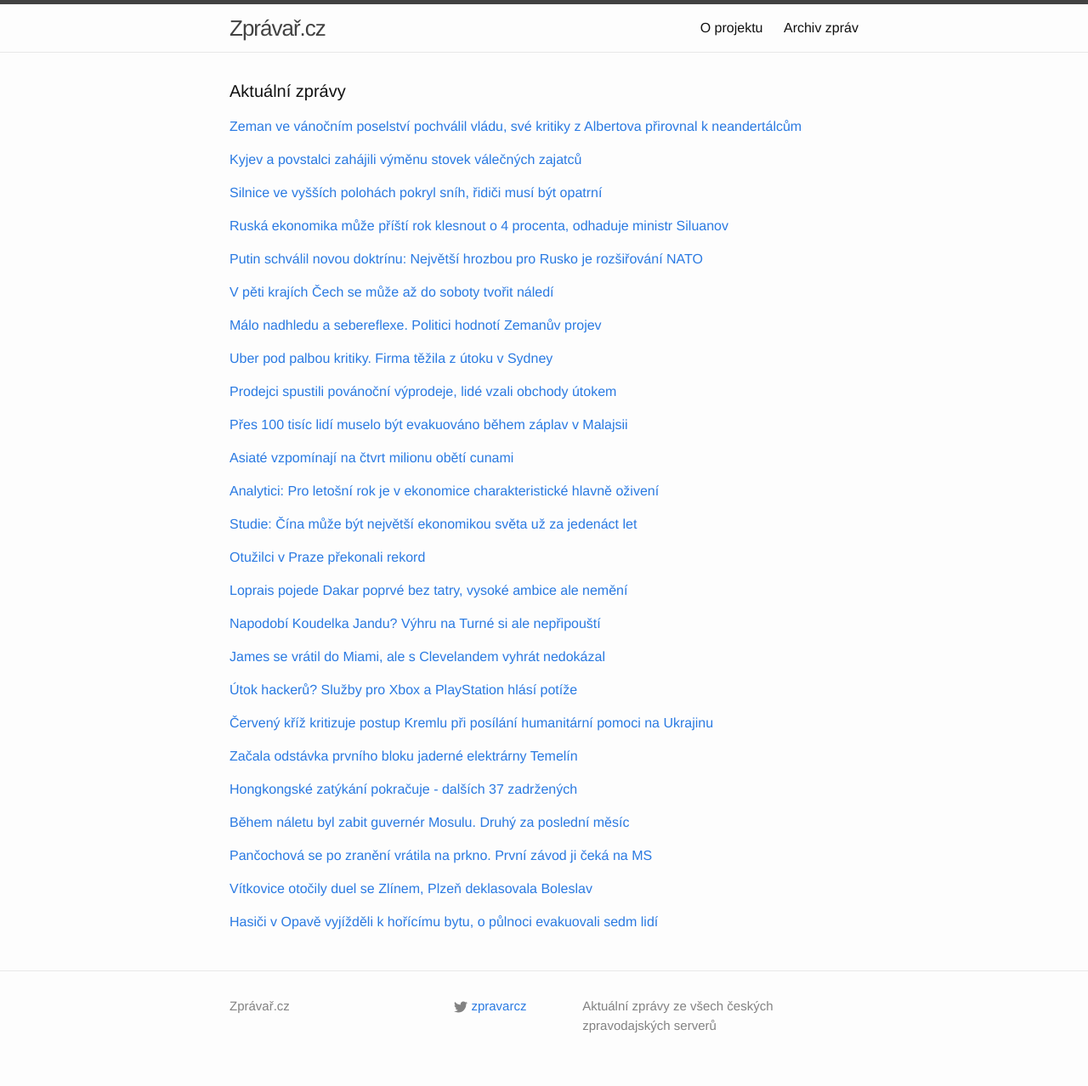
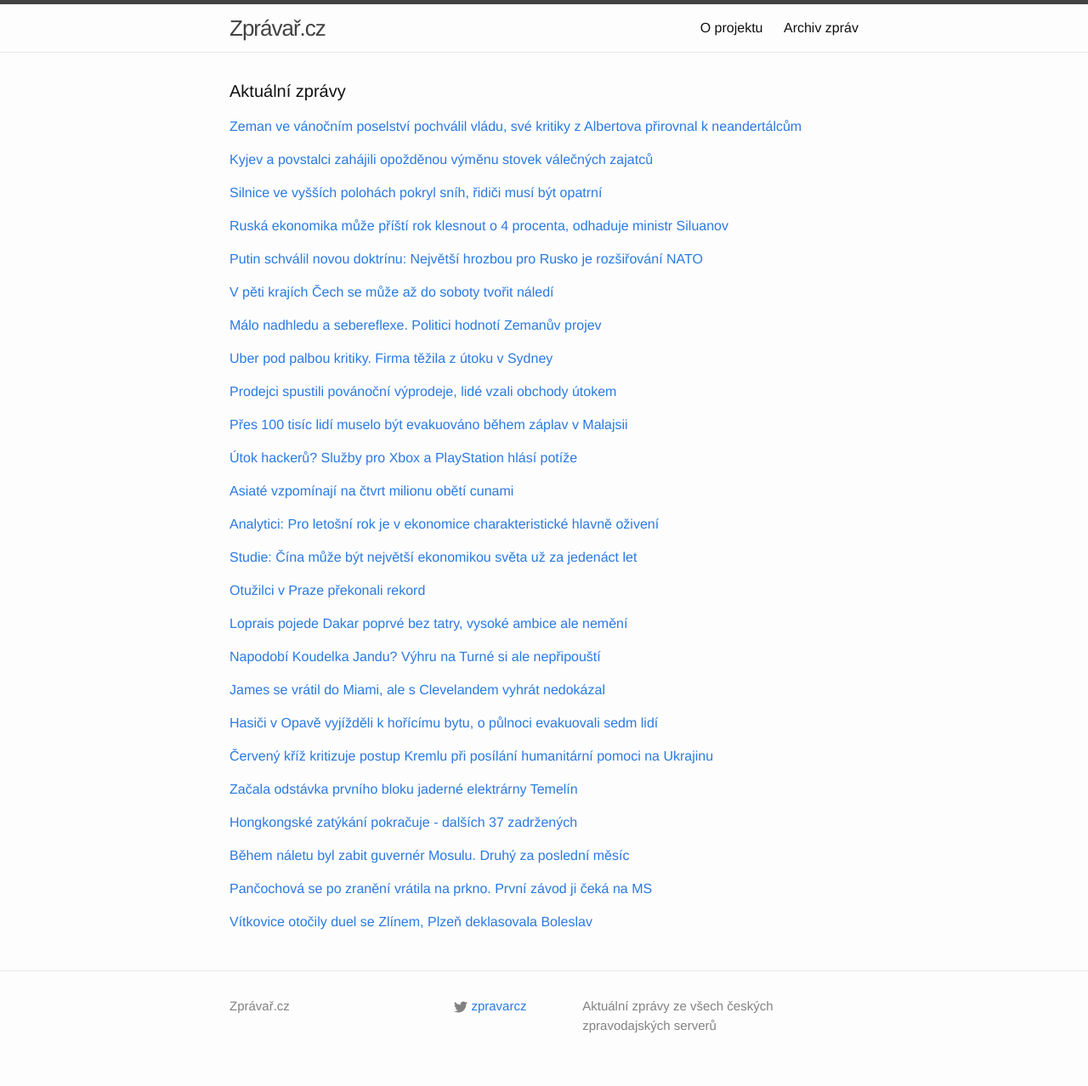
Before and after one commit to adliska/zpravar, a Jekyll site: the page built from index.html, in a window 1280 px wide. Shown: the whole page at 85% size. Built offline with Jekyll 4.4.1, drawn with Linux system fonts in a browser that asks for light colours.

Commit message:
zpravar news update

```diff
--- a/index.html
+++ b/index.html
@@ -34,9 +34,10 @@
 <li><a href=http://www.ceskenoviny.cz/zpravy/zpravy/soucasna-vlada-dala-lidem-nadeji-rekl-zeman-v-poselstvi/1162429>Současná vláda dala lidem naději, řekl Zeman v poselství - www.ceskenoviny.cz</a></li>
 <li><a href=http://www.denik.cz/z_domova/milos-zeman-soucasna-vlada-dala-lidem-nadeji-roztocila-se-kola-ekonomiky-2014122.html>Miloš Zeman: Chci suverénní ČR, která nepodléhá vnějším tlakům - www.denik.cz</a></li>
 </ul>
-</div><p><a href="javascript:;" onclick="toggle_visibility('zpravy1')">Kyjev a povstalci zahájili výměnu stovek válečných zajatců</a></p>
+</div><p><a href="javascript:;" onclick="toggle_visibility('zpravy1')">Kyjev a povstalci zahájili opožděnou výměnu stovek válečných zajatců </a></p>
 <div id="zpravy1" style="display:none">
 <ul>
+<li><a href=http://www.lidovky.cz/kyjev-a-povstalci-zahajili-vymenu-stovek-valecnych-zajatcu-pq5-/zpravy-svet.aspx?c=A141226_190113_ln_zahranici_sho>Kyjev a povstalci zahájili opožděnou výměnu stovek válečných zajatců  - www.lidovky.cz</a></li>
 <li><a href=http://www.tyden.cz/rubriky/zahranici/rusko-a-okoli/kyjev-a-povstalci-zahajili-vymenu-stovek-valecnych-zajatcu_328382.html>Kyjev a povstalci zahájili výměnu stovek válečných zajatců - www.tyden.cz</a></li>
 <li><a href=http://zahranicni.ihned.cz/evropa-slovensko/c1-63301960-ukrajina-a-separatiste-si-vymenili-370-zajatcu-mirova-jednani-ale-stoji>Ukrajina a separatisté si vyměnili 370 zajatců. Mírová jednání ale stojí - zahranicni.ihned.cz</a></li>
 <li><a href=http://www.ceskenoviny.cz/zpravy/zpravy/kyjev-a-povstalci-zahajili-vymenu-stovek-valecnych-zajatcu/1162489>Kyjev a povstalci zahájili výměnu stovek válečných zajatců - www.ceskenoviny.cz</a></li>
@@ -152,117 +153,117 @@
 <li><a href=http://www.ceskatelevize.cz/ct24/svet/296440-povodne-v-malajsii-vyhnaly-z-domovu-pres-100-tisic-lidi/>Povodně v Malajsii vyhnaly z domovů přes 100 tisíc lidí - www.ceskatelevize.cz</a></li>
 <li><a href=http://zpravy.aktualne.cz/zahranici/v-malajsii-kvuli-zaplavam-evakuovali-pres-sti-tisic-lidi/r~a9c7eef88cc511e498be002590604f2e/>V Malajsii kvůli záplavám evakuovali přes sto tisíc lidí - zpravy.aktualne.cz</a></li>
 </ul>
-</div><p><a href="javascript:;" onclick="toggle_visibility('zpravy10')">Asiaté vzpomínají na čtvrt milionu obětí cunami</a></p>
+</div><p><a href="javascript:;" onclick="toggle_visibility('zpravy10')">Útok hackerů? Služby pro Xbox a PlayStation hlásí potíže</a></p>
 <div id="zpravy10" style="display:none">
+<ul>
+<li><a href=http://www.ceskatelevize.cz/ct24/svet/296469-utok-hackeru-sluzby-pro-xbox-a-playstation-hlasi-potize/>Útok hackerů? Služby pro Xbox a PlayStation hlásí potíže - www.ceskatelevize.cz</a></li>
+<li><a href=http://zpravy.aktualne.cz/ekonomika/online-sluzby-pro-xbox-a-playstation-hlasi-problemy/r~419fdb648cdf11e490f70025900fea04/>Online služby pro Xbox a PlayStation hlásí problémy - zpravy.aktualne.cz</a></li>
+<li><a href=http://e-svet.e15.cz/internet/online-sluzby-konzoli-playstation-a-xbox-hlasi-potize-pry-kvuli-hackerum-1148702>Online služby konzolí PlayStation a Xbox hlásí potíže, prý kvůli hackerům - e-svet.e15.cz</a></li>
+<li><a href=http://www.novinky.cz/internet-a-pc/357244-sluzby-pro-xbox-a-playstation-mely-problemy-asi-kvuli-hackerum.html>Služby pro Xbox a PlayStation měly problémy, asi kvůli hackerům - www.novinky.cz</a></li>
+</ul>
+</div><p><a href="javascript:;" onclick="toggle_visibility('zpravy11')">Asiaté vzpomínají na čtvrt milionu obětí cunami</a></p>
+<div id="zpravy11" style="display:none">
 <ul>
 <li><a href=http://www.ceskenoviny.cz/zpravy/zpravy/asiate-vzpominaji-na-ctvrt-milionu-obeti-cunami/1162478>Asiaté vzpomínají na čtvrt milionu obětí cunami - www.ceskenoviny.cz</a></li>
 <li><a href=http://www.lidovky.cz/lide-v-asii-si-pripomina-deset-let-od-tsunami-f3c-/zpravy-svet.aspx?c=A141226_082127_ln_zahranici_Ele>Svět si připomíná deset let od tsunami  - www.lidovky.cz</a></li>
 <li><a href=http://www.lidovky.cz/lide-v-asii-si-pripominaji-deset-let-od-tsunami-fq8-/zpravy-svet.aspx?c=A141226_082127_ln_zahranici_Ele>Lidé v Asii si připomínají deset let od tsunami  - www.lidovky.cz</a></li>
 <li><a href=http://www.novinky.cz/zahranicni/svet/357241-pred-deseti-lety-uderila-niciva-vlna-tsunami-zabila-ctvrt-milionu-lidi.html>Před deseti lety udeřila ničivá vlna tsunami, zabila čtvrt miliónu lidí - www.novinky.cz</a></li>
 </ul>
-</div><p><a href="javascript:;" onclick="toggle_visibility('zpravy11')">Analytici: Pro letošní rok je v ekonomice charakteristické hlavně oživení</a></p>
-<div id="zpravy11" style="display:none">
+</div><p><a href="javascript:;" onclick="toggle_visibility('zpravy12')">Analytici: Pro letošní rok je v ekonomice charakteristické hlavně oživení</a></p>
+<div id="zpravy12" style="display:none">
 <ul>
 <li><a href=http://www.denik.cz/ekonomika/analytici-pro-letosni-rok-je-v-ekonomice-charakteristicke-hlavne-oziveni-2014122.html>Analytici: Pro letošní rok je v ekonomice charakteristické hlavně oživení - www.denik.cz</a></li>
 <li><a href=http://byznys.ihned.cz/c1-63301240-analytici-nezamestnanost-v-cesku-klesa-investice-hdp-ekonomika-oziveni>Analytici hodnotí rok 2014 dobře, přišlo oživení i pokles nezaměstnanosti - byznys.ihned.cz</a></li>
 <li><a href=http://www.financninoviny.cz/zpravodajstvi/zpravy/pro-letosni-rok-je-v-ekonomice-charakteristicke-hlavne-oziveni/1162464>Pro letošní rok je v ekonomice charakteristické hlavně oživení - www.financninoviny.cz</a></li>
 <li><a href=http://zpravy.e15.cz/domaci/ekonomika/2014-rok-ekonomickeho-oziveni-podle-analytiku-se-probudili-spotrebitele-1148705>2014: rok ekonomického oživení. Podle analytiků se probudili spotřebitelé - zpravy.e15.cz</a></li>
 </ul>
-</div><p><a href="javascript:;" onclick="toggle_visibility('zpravy12')">Studie: Čína může být největší ekonomikou světa už za jedenáct let</a></p>
-<div id="zpravy12" style="display:none">
+</div><p><a href="javascript:;" onclick="toggle_visibility('zpravy13')">Studie: Čína může být největší ekonomikou světa už za jedenáct let</a></p>
+<div id="zpravy13" style="display:none">
 <ul>
 <li><a href=http://zpravy.e15.cz/zahranicni/ekonomika/studie-cina-muze-byt-nejvetsi-ekonomikou-sveta-uz-za-jedenact-let-1148750>Studie: Čína může být největší ekonomikou světa už za jedenáct let - zpravy.e15.cz</a></li>
 <li><a href=http://www.ceskatelevize.cz/ct24/ekonomika/296464-cina-muze-byt-ekonomickou-jednickou-driv-nez-se-cekalo/>Čína může být ekonomickou jedničkou dřív, než se čekalo - www.ceskatelevize.cz</a></li>
 <li><a href=http://www.novinky.cz/ekonomika/357264-cina-muze-byt-nejvetsi-ekonomikou-sveta-uz-za-11-let-predpovidaji-experti.html>Čína může být největší ekonomikou světa už za 11 let, předpovídají experti - www.novinky.cz</a></li>
 <li><a href=http://www.financninoviny.cz/zpravodajstvi/zpravy/cebr-cina-muze-byt-nejvetsi-ekonomikou-sveta-uz-za-11-let/1162538>CEBR: Čína může být největší ekonomikou světa už za 11 let - www.financninoviny.cz</a></li>
 </ul>
-</div><p><a href="javascript:;" onclick="toggle_visibility('zpravy13')">Otužilci v Praze překonali rekord</a></p>
-<div id="zpravy13" style="display:none">
+</div><p><a href="javascript:;" onclick="toggle_visibility('zpravy14')">Otužilci v Praze překonali rekord</a></p>
+<div id="zpravy14" style="display:none">
 <ul>
 <li><a href=http://www.novinky.cz/domaci/357266-otuzilci-v-praze-prekonali-rekord.html>Otužilci v Praze překonali rekord - www.novinky.cz</a></li>
 <li><a href=http://www.ceskenoviny.cz/zpravy/zpravy/svatek-otuzilcu-na-vltave-prekonal-lonsky-rekord/1162511>Svátek otužilců na Vltavě překonal loňský rekord - www.ceskenoviny.cz</a></li>
 <li><a href=http://zpravy.aktualne.cz/domaci/otuzilci-se-vrhli-do-ledove-vltavy-hrala-je-pry-atmosfera/r~51ef738c8d0511e486b9002590604f2e/>Otužilci se vrhli do ledové Vltavy. Hřála je prý atmosféra - zpravy.aktualne.cz</a></li>
 <li><a href=http://www.tyden.cz/rubriky/relax/zabava/nikodemuv-memorial-do-vltavy-naskakal-rekordni-pocet-otuzilcu_328369.html>Nikodémův Memoriál: do Vltavy naskákal rekordní počet otužilců - www.tyden.cz</a></li>
 </ul>
-</div><p><a href="javascript:;" onclick="toggle_visibility('zpravy14')">Loprais pojede Dakar poprvé bez tatry, vysoké ambice ale nemění</a></p>
-<div id="zpravy14" style="display:none">
+</div><p><a href="javascript:;" onclick="toggle_visibility('zpravy15')">Loprais pojede Dakar poprvé bez tatry, vysoké ambice ale nemění</a></p>
+<div id="zpravy15" style="display:none">
 <ul>
 <li><a href=http://www.sportovninoviny.cz/zpravy/loprais-pojede-dakar-poprve-bez-tatry-vysoke-ambice-ale-nemeni/1162485>Loprais pojede Dakar poprvé bez tatry, vysoké ambice ale nemění - www.sportovninoviny.cz</a></li>
 <li><a href=http://sport.aktualne.cz/loprais-pojede-dakar-poprve-bez-tatry-podium-chce-i-s-manem/r~2b8a65b88ceb11e49f60002590604f2e/>Loprais pojede Dakar poprvé bez tatry, pódium chce i s manem - sport.aktualne.cz</a></li>
 <li><a href=http://sport.idnes.cz/ales-loprais-rallye-dakar-0yi-/motorsport.aspx?c=A141226_114130_motorsport_ald>Loprais pojede Dakar poprvé bez tatry, vysoké ambice ale nemění - sport.idnes.cz</a></li>
 <li><a href=http://www.denik.cz/motorismus/loprais-miri-na-dakar-poprve-bez-tatry-vysoke-ambice-se-nemeni-20141226.html>Loprais míří na Dakar bez tatry. Vysoké ambice zůstávají: Pole mi nesmí ujet - www.denik.cz</a></li>
 </ul>
-</div><p><a href="javascript:;" onclick="toggle_visibility('zpravy15')">Napodobí Koudelka Jandu? Výhru na Turné si ale nepřipouští</a></p>
-<div id="zpravy15" style="display:none">
+</div><p><a href="javascript:;" onclick="toggle_visibility('zpravy16')">Napodobí Koudelka Jandu? Výhru na Turné si ale nepřipouští</a></p>
+<div id="zpravy16" style="display:none">
 <ul>
 <li><a href=http://sport.aktualne.cz/napodobi-koudelka-jandu-vyhru-na-turne-si-ale-nepripousti/r~70f73e3c8cfa11e4b6d20025900fea04/>Napodobí Koudelka Jandu? Výhru na Turné si ale nepřipouští - sport.aktualne.cz</a></li>
 <li><a href=http://www.sportovninoviny.cz/zpravy/koudelka-si-o-vanocich-odpocinul-a-na-turne-mysli-vysoko/1162490>Koudelka si o Vánocích odpočinul a na Turné myslí vysoko - www.sportovninoviny.cz</a></li>
 <li><a href=http://www.denik.cz/zimni_sporty/na-turne-jede-jako-favorit-na-vanoce-se-ale-koudelka-nehlidal-nacpal-jsem-se-201.html>Koudelka jede na Turné jako favorit. Vánoce? Nacpal se a vyhrál Stanley Cup - www.denik.cz</a></li>
 <li><a href=http://www.tyden.cz/rubriky/sport/zimni-sporty/koudelkovy-vanoce-po-obzerstvi-nepribral-ani-deko_328359.html>Koudelkovy Vánoce: po obžerství nepřibral ani deko - www.tyden.cz</a></li>
 </ul>
-</div><p><a href="javascript:;" onclick="toggle_visibility('zpravy16')">James se vrátil do Miami, ale s Clevelandem vyhrát nedokázal</a></p>
-<div id="zpravy16" style="display:none">
+</div><p><a href="javascript:;" onclick="toggle_visibility('zpravy17')">James se vrátil do Miami, ale s Clevelandem vyhrát nedokázal</a></p>
+<div id="zpravy17" style="display:none">
 <ul>
 <li><a href=http://sport.aktualne.cz/james-se-vratil-do-miami-ale-s-clevelandem-vyhrat-nedokazal/r~930a91b48ce511e49bec0025900fea04/>James se vrátil do Miami, ale s Clevelandem vyhrát nedokázal - sport.aktualne.cz</a></li>
 <li><a href=http://sport.idnes.cz/basketbalova-nba-0kd-/basket.aspx?c=A141226_094633_sport-basket_ald>Návrat krále nebyl vítězný. James s Clevelandem v Miami prohrál - sport.idnes.cz</a></li>
 <li><a href=http://www.sportovninoviny.cz/zpravy/james-se-vratil-do-miami-ale-s-clevelandem-vyhrat-nedokazal/1162461>James se vrátil do Miami, ale s Clevelandem vyhrát nedokázal - www.sportovninoviny.cz</a></li>
 <li><a href=http://www.denik.cz/ostatni_sport/pikantni-bitva-james-se-vratil-do-miami-cleveland-ale-k-vyhre-nedovedl-20141226.html>Pikantní bitva. James se vrátil do Miami, Cleveland k výhře nedovedl - www.denik.cz</a></li>
 </ul>
-</div><p><a href="javascript:;" onclick="toggle_visibility('zpravy17')">Útok hackerů? Služby pro Xbox a PlayStation hlásí potíže</a></p>
-<div id="zpravy17" style="display:none">
+</div><p><a href="javascript:;" onclick="toggle_visibility('zpravy18')">Hasiči v Opavě vyjížděli k hořícímu bytu, o půlnoci evakuovali sedm lidí</a></p>
+<div id="zpravy18" style="display:none">
 <ul>
-<li><a href=http://www.ceskatelevize.cz/ct24/svet/296469-utok-hackeru-sluzby-pro-xbox-a-playstation-hlasi-potize/>Útok hackerů? Služby pro Xbox a PlayStation hlásí potíže - www.ceskatelevize.cz</a></li>
-<li><a href=http://zpravy.aktualne.cz/ekonomika/online-sluzby-pro-xbox-a-playstation-hlasi-problemy/r~419fdb648cdf11e490f70025900fea04/>Online služby pro Xbox a PlayStation hlásí problémy - zpravy.aktualne.cz</a></li>
-<li><a href=http://e-svet.e15.cz/internet/online-sluzby-konzoli-playstation-a-xbox-hlasi-potize-pry-kvuli-hackerum-1148702>Online služby konzolí PlayStation a Xbox hlásí potíže, prý kvůli hackerům - e-svet.e15.cz</a></li>
-<li><a href=http://www.novinky.cz/internet-a-pc/357244-sluzby-pro-xbox-a-playstation-mely-problemy-asi-kvuli-hackerum.html>Služby pro Xbox a PlayStation měly problémy, asi kvůli hackerům - www.novinky.cz</a></li>
+<li><a href=http://ostrava.idnes.cz/pozar-obyvaciho-pokoje-v-opave-dzb-/ostrava-zpravy.aspx?c=A141226_114221_ostrava-zpravy_kol>Hasiči v Opavě vyjížděli k hořícímu bytu, o půlnoci evakuovali sedm lidí - ostrava.idnes.cz</a></li>
+<li><a href=http://zpravy.aktualne.cz/regiony/pri-pozaru-v-opave-se-zranili-ctyri-lide-nadychali-se-koure/r~9bea7f128ce311e4b98c002590604f2e/>Při požáru v Opavě se zranili čtyři lidé, nadýchali se kouře - zpravy.aktualne.cz</a></li>
+<li><a href=http://www.novinky.cz/krimi/357247-pri-pozaru-v-opavskem-byte-se-zranili-ctyri-lide.html>Při požáru v opavském bytě se zranili čtyři lidé - www.novinky.cz</a></li>
 </ul>
-</div><p><a href="javascript:;" onclick="toggle_visibility('zpravy18')">Červený kříž kritizuje postup Kremlu při posílání humanitární pomoci na Ukrajinu</a></p>
-<div id="zpravy18" style="display:none">
+</div><p><a href="javascript:;" onclick="toggle_visibility('zpravy19')">Červený kříž kritizuje postup Kremlu při posílání humanitární pomoci na Ukrajinu</a></p>
+<div id="zpravy19" style="display:none">
 <ul>
 <li><a href=http://www.rozhlas.cz/_zprava/cerveny-kriz-kritizuje-postup-kremlu-pri-posilani-humanitarni-pomoci-na-ukrajinu--1436763>Červený kříž kritizuje postup Kremlu při posílání humanitární pomoci na Ukrajinu - www.rozhlas.cz</a></li>
 <li><a href=http://www.tyden.cz/rubriky/zahranici/rusko-a-okoli/na-ukrajinu-putoval-dalsi-humanitarni-konvoj-invaze_328341.html>Na Ukrajinu putoval další humanitární konvoj. Invaze? - www.tyden.cz</a></li>
 <li><a href=http://www.novinky.cz/zahranicni/evropa/357239-sef-cerveneho-krize-v-moskve-humanitarni-konvoje-spis-invaze.html>Šéf Červeného kříže v Moskvě: Humanitární konvoje? Spíš invaze - www.novinky.cz</a></li>
 </ul>
-</div><p><a href="javascript:;" onclick="toggle_visibility('zpravy19')">Začala odstávka prvního bloku jaderné elektrárny Temelín </a></p>
-<div id="zpravy19" style="display:none">
+</div><p><a href="javascript:;" onclick="toggle_visibility('zpravy20')">Začala odstávka prvního bloku jaderné elektrárny Temelín </a></p>
+<div id="zpravy20" style="display:none">
 <ul>
 <li><a href=http://www.lidovky.cz/zacala-odstavka-prvniho-bloku-jaderne-elektrarny-temelin-pm7-/zpravy-domov.aspx?c=A141226_104734_ln_domov_Ele>Začala odstávka prvního bloku jaderné elektrárny Temelín  - www.lidovky.cz</a></li>
 <li><a href=http://www.financninoviny.cz/zpravodajstvi/zpravy/v-temelinske-elektrarne-zacala-odstavka-prvniho-bloku/1162477>V temelínské elektrárně začala odstávka prvního bloku - www.financninoviny.cz</a></li>
 <li><a href=http://ekonomika.idnes.cz/odstavka-prvniho-bloku-temelin-2014-drd-/ekonomika.aspx?c=A141226_110205_ekonomika_hro>Temelín zahájil odstávku prvního bloku, mimo provoz bude do konce roku - ekonomika.idnes.cz</a></li>
 </ul>
-</div><p><a href="javascript:;" onclick="toggle_visibility('zpravy20')">Hongkongské zatýkání pokračuje - dalších 37 zadržených</a></p>
-<div id="zpravy20" style="display:none">
+</div><p><a href="javascript:;" onclick="toggle_visibility('zpravy21')">Hongkongské zatýkání pokračuje - dalších 37 zadržených</a></p>
+<div id="zpravy21" style="display:none">
 <ul>
 <li><a href=http://www.ceskatelevize.cz/ct24/svet/296443-hongkongske-zatykani-pokracuje-dalsich-37-zadrzenych/>Hongkongské zatýkání pokračuje - dalších 37 zadržených - www.ceskatelevize.cz</a></li>
 <li><a href=http://www.lidovky.cz/policie-v-hong-kongu-zadrzela-dalsich-37-demonstrantu-pc5-/zpravy-svet.aspx?c=A141226_072844_ln_zahranici_Ele>Policie v Hong Kongu zadržela dalších 37 demonstrantů  - www.lidovky.cz</a></li>
 <li><a href=http://zpravy.aktualne.cz/zahranici/policie-v-hongkongu-zadrzela-v-ulicich-dalsi-demonstranty/r~720b42a68cc711e486b9002590604f2e/>Policie v Hongkongu zadržela v ulicích další demonstranty - zpravy.aktualne.cz</a></li>
 </ul>
-</div><p><a href="javascript:;" onclick="toggle_visibility('zpravy21')">Během náletu byl zabit guvernér Mosulu. Druhý za poslední měsíc </a></p>
-<div id="zpravy21" style="display:none">
+</div><p><a href="javascript:;" onclick="toggle_visibility('zpravy22')">Během náletu byl zabit guvernér Mosulu. Druhý za poslední měsíc </a></p>
+<div id="zpravy22" style="display:none">
 <ul>
 <li><a href=http://www.lidovky.cz/behem-naletu-byl-zabit-guverner-mosulu-druhy-za-posledni-mesic-pvg-/zpravy-svet.aspx?c=A141226_092041_ln_zahranici_Ele>Během náletu byl zabit guvernér Mosulu. Druhý za poslední měsíc  - www.lidovky.cz</a></li>
 <li><a href=http://www.ceskatelevize.cz/ct24/svet/296438-boj-proti-is-guverner-mosulu-padl-pentagon-ma-plan-na-dobyti-mesta/>Boj proti IS: Guvernér Mosulu padl, Pentagon má plán na dobytí města - www.ceskatelevize.cz</a></li>
 <li><a href=http://zpravy.aktualne.cz/zahranici/koalicni-letadla-zabila-dalsiho-guvernera-irackeho-mosulu/r~4a33a5d48cd611e498be002590604f2e/>Koaliční letadla zabila dalšího guvernéra iráckého Mosulu - zpravy.aktualne.cz</a></li>
 </ul>
-</div><p><a href="javascript:;" onclick="toggle_visibility('zpravy22')">Pančochová se po zranění vrátila na prkno. První závod ji čeká na MS</a></p>
-<div id="zpravy22" style="display:none">
+</div><p><a href="javascript:;" onclick="toggle_visibility('zpravy23')">Pančochová se po zranění vrátila na prkno. První závod ji čeká na MS</a></p>
+<div id="zpravy23" style="display:none">
 <ul>
 <li><a href=http://www.denik.cz/zimni_sporty/pancochova-se-po-zraneni-vratila-na-prkno-prvni-start-ji-ceka-na-ms-20141226.html>Pančochová se po zranění vrátila na prkno. První závod ji čeká na MS - www.denik.cz</a></li>
 <li><a href=http://www.sportovninoviny.cz/zpravy/pancochova-uz-trenuje-prvni-zavod-pojede-na-mistrovstvi-sveta/1162481>Pančochová už trénuje, první závod pojede na mistrovství světa - www.sportovninoviny.cz</a></li>
 <li><a href=http://sport.aktualne.cz/pancochova-travi-vanoce-v-usa-letet-domu-kvuli-nim-je-drahe/r~bd0de9e48ce911e4a7d8002590604f2e/>Pančochová tráví Vánoce v USA. Letět domů kvůli nim je drahé - sport.aktualne.cz</a></li>
 </ul>
-</div><p><a href="javascript:;" onclick="toggle_visibility('zpravy23')">Vítkovice otočily duel se Zlínem, Plzeň deklasovala Boleslav</a></p>
-<div id="zpravy23" style="display:none">
+</div><p><a href="javascript:;" onclick="toggle_visibility('zpravy24')">Vítkovice otočily duel se Zlínem, Plzeň deklasovala Boleslav</a></p>
+<div id="zpravy24" style="display:none">
 <ul>
 <li><a href=http://www.sportovninoviny.cz/zpravy/vitkovice-otocily-duel-se-zlinem-plzen-deklasovala-boleslav/1162376>Vítkovice otočily duel se Zlínem, Plzeň deklasovala Boleslav - www.sportovninoviny.cz</a></li>
 <li><a href=http://hokej.idnes.cz/hokejova-extraliga-31-kolo-0ym-/hokej.aspx?c=A141223_2126522_hokej_tof>Vítkovice otočily se Zlínem, Vary s Hradcem. Plzeň rozbila Boleslav - hokej.idnes.cz</a></li>
 <li><a href=http://www.sportovninoviny.cz/zpravy/vitkovice-otocily-duel-se-zlinem-plzen-deklasovala-vary/1162376>Vítkovice otočily duel se Zlínem, Plzeň deklasovala Vary - www.sportovninoviny.cz</a></li>
 </ul>
-</div><p><a href="javascript:;" onclick="toggle_visibility('zpravy24')">Hasiči v Opavě vyjížděli k hořícímu bytu, o půlnoci evakuovali sedm lidí</a></p>
-<div id="zpravy24" style="display:none">
-<ul>
-<li><a href=http://ostrava.idnes.cz/pozar-obyvaciho-pokoje-v-opave-dzb-/ostrava-zpravy.aspx?c=A141226_114221_ostrava-zpravy_kol>Hasiči v Opavě vyjížděli k hořícímu bytu, o půlnoci evakuovali sedm lidí - ostrava.idnes.cz</a></li>
-<li><a href=http://zpravy.aktualne.cz/regiony/pri-pozaru-v-opave-se-zranili-ctyri-lide-nadychali-se-koure/r~9bea7f128ce311e4b98c002590604f2e/>Při požáru v Opavě se zranili čtyři lidé, nadýchali se kouře - zpravy.aktualne.cz</a></li>
-<li><a href=http://www.novinky.cz/krimi/357247-pri-pozaru-v-opavskem-byte-se-zranili-ctyri-lide.html>Při požáru v opavském bytě se zranili čtyři lidé - www.novinky.cz</a></li>
-</ul>
 </div></div>
```
